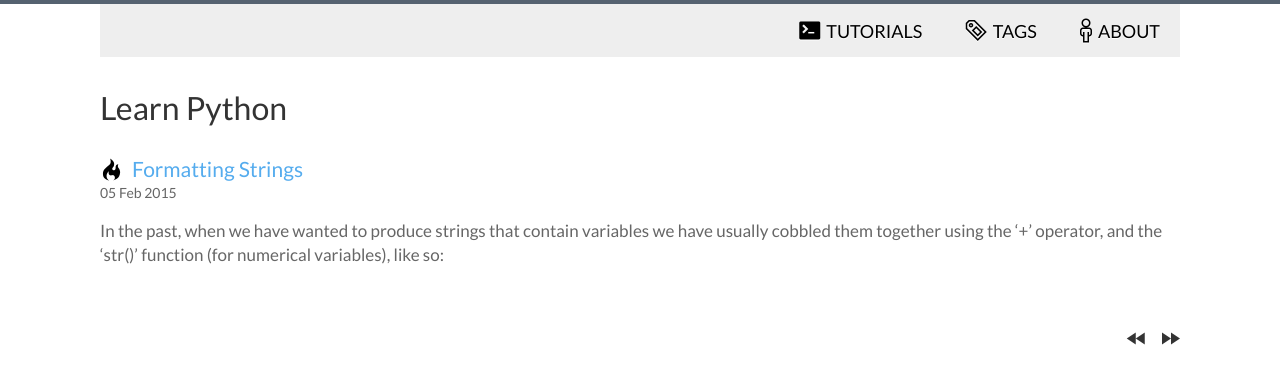
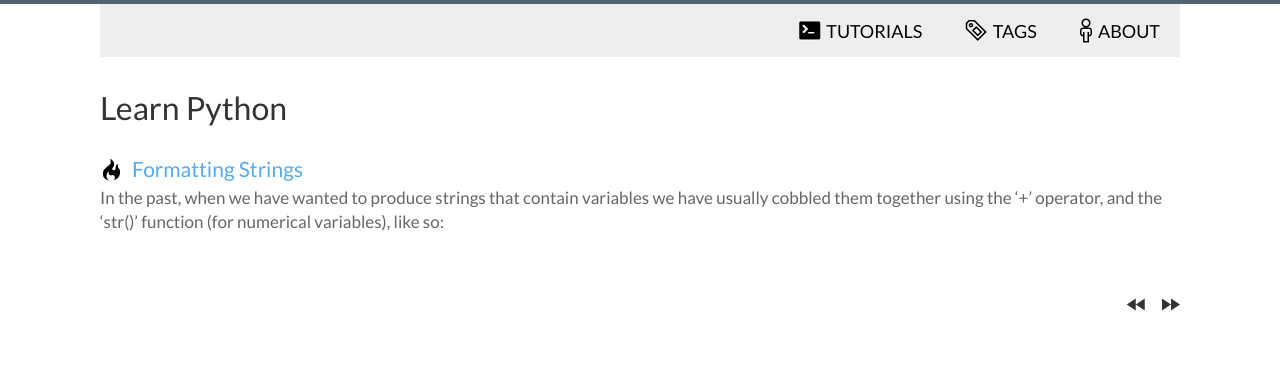
Before and after one commit to ptrobson/learn-python, a Jekyll site: the page built from index.html, in a window 1280 px wide. Shown: the top 384 px of the page. Built offline with Jekyll 4.4.1, drawn with Linux system fonts in a browser that asks for light colours; Markdown is read by kramdown in place of the engine named in the settings; the list of posts is cut into pages by our own code.

Commit message:
Removed dates from posts

```diff
--- a/index.html
+++ b/index.html
@@ -8,7 +8,6 @@
     {% unless post.draft %}
     <div class="post other link">
       <h2><span class="mega-octicon octicon-flame" style="min-width: 32px;"></span><a href="/learn-python{{post.url}}">{{ post.title }}</a></h2>
-      <p class="post-date">{{ post.date | date_to_string }}</p>
 
       <p>{{ post.excerpt }}</p>
     </div>
```
